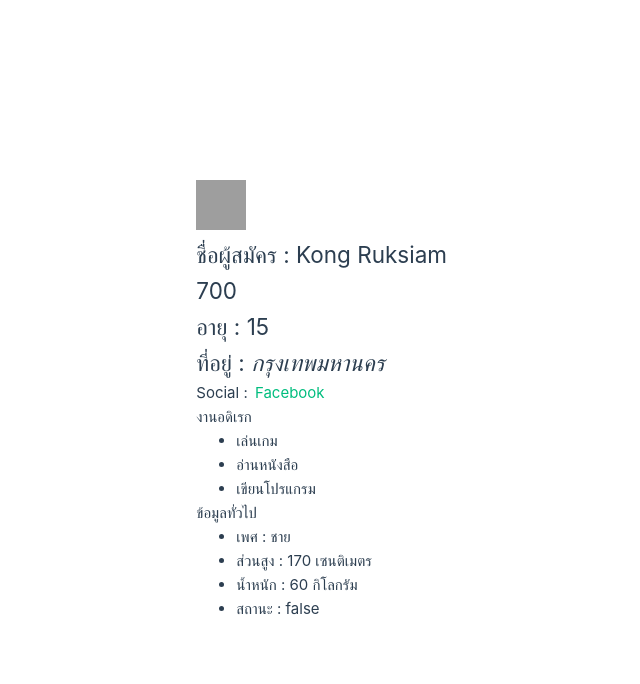
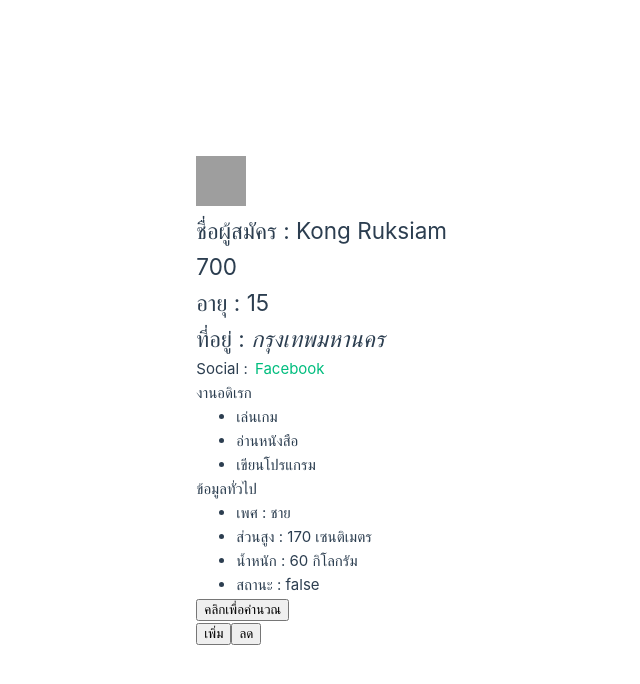
Before and after one commit to Celesca/vue-basic, a Vue app: page / in a window 1280 px wide. Shown: the top 684 px of the page, without its empty margins (193-833 px from the left). Built offline with nearby package versions, Linux system fonts and the light colour scheme; grey boxes are pictures that could not be loaded.

Commit message:
add: event

```diff
--- a/src/App.vue
+++ b/src/App.vue
@@ -20,6 +20,11 @@
       <li>น้ำหนัก : {{  general.weight }} กิโลกรัม</li>
       <li>สถานะ : {{  general.status }} </li>
     </ul>
+    <button @click="showData()">คลิกเพื่อคำนวณ</button>
+    <div>
+      <button @click="increment()">เพิ่ม</button>
+      <button @click="decrement()">ลด</button>
+      </div>
   </section>
 
 </template>
@@ -48,6 +53,15 @@
     methods: {
       getFullName() {
         return `${this.firstName} ${this.lastName}`
+      },
+      showData() {
+        alert(this.getFullName())
+      },
+      increment() {
+        this.age++
+      },
+      decrement() {
+        this.age--
       }
     }
   }
```
